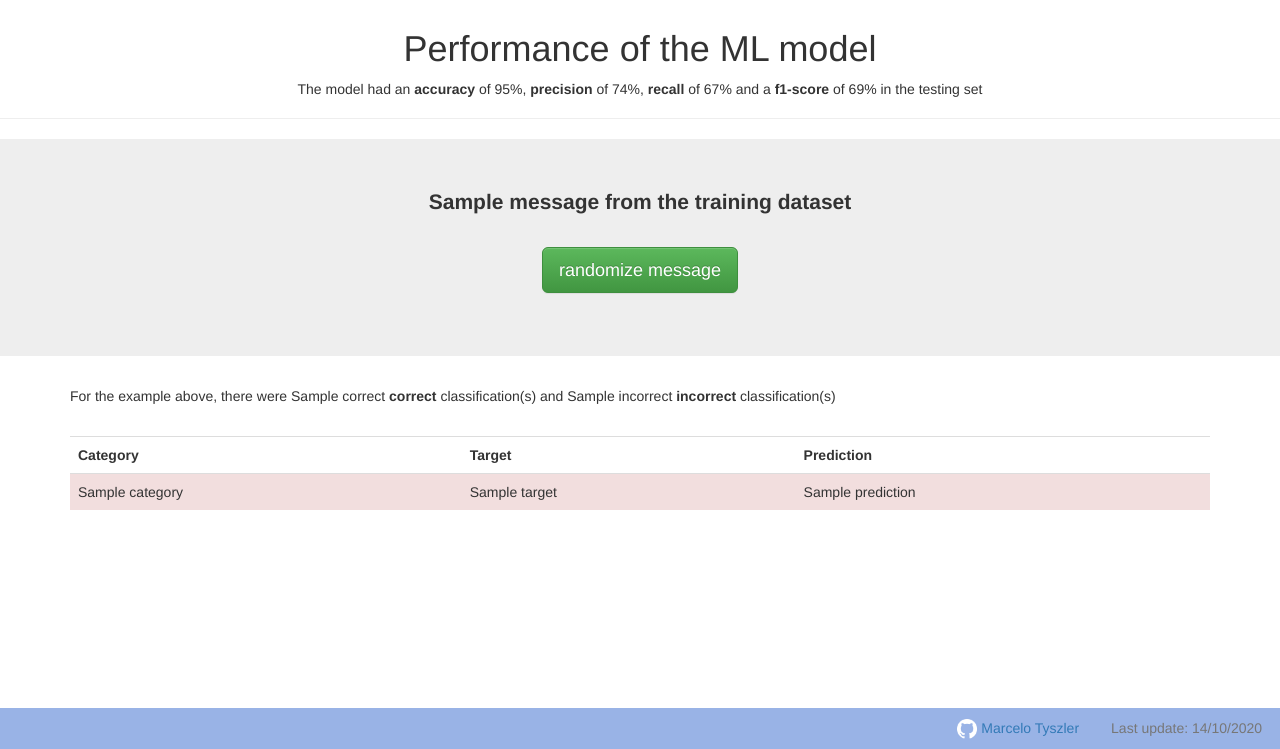
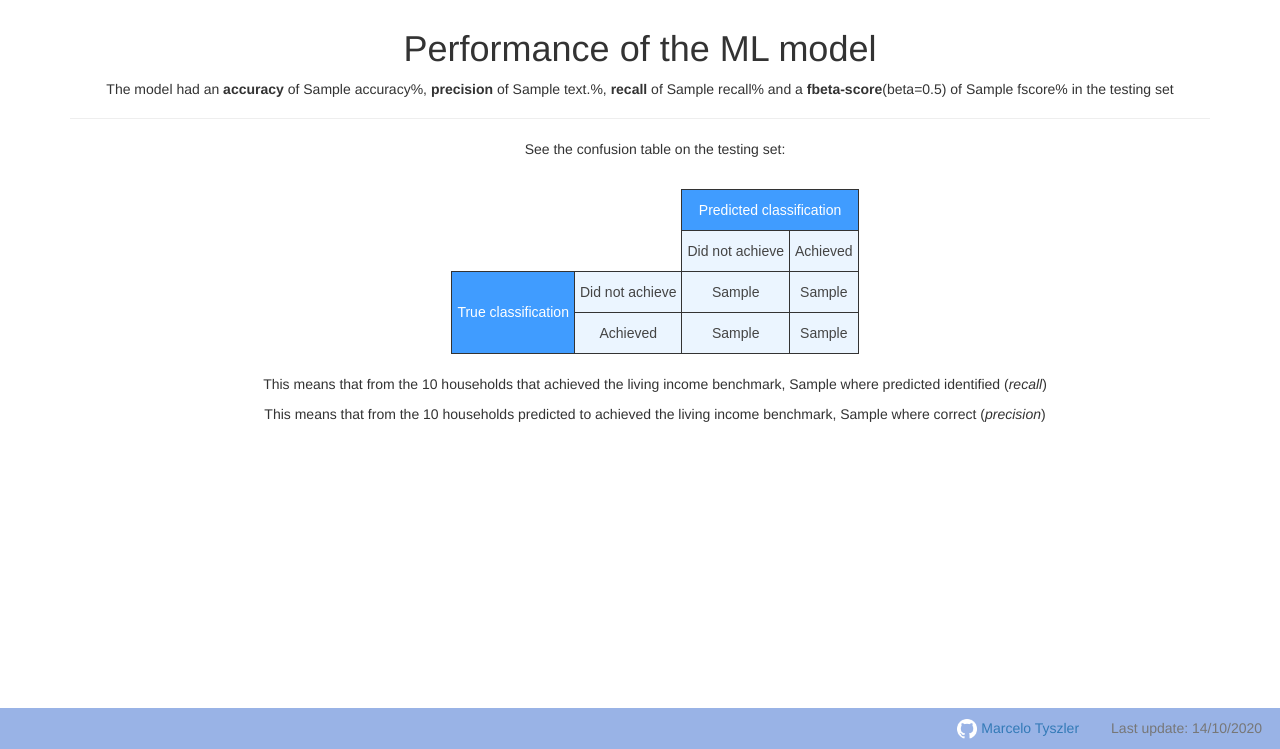
Before and after one commit to mtyszler/LivingIncomeModel, a Flask app: template app/templates/performance.html in a window 1280 px wide. Shown: the part 51-800 px from the top of the page. Run offline with Flask 2, Linux system fonts and the light colour scheme; the template is opened without the code that fills it: most values are stand-ins (such as "Sample title", 1, 10 or a date in 2020); parts of the project's set-up code (start-up, migrations or seed data) failed here and were passed over; some libraries are stand-ins or nearby versions.

Commit message:
Adjust the performance.html page

```diff
--- a/app/run.py
+++ b/app/run.py
@@ -9,6 +9,9 @@ from flask import render_template, request, jsonify
 import joblib
 
 from sklearn.model_selection import train_test_split
+from sklearn.metrics import precision_recall_fscore_support
+from sklearn.metrics import accuracy_score
+from sklearn.metrics import confusion_matrix
 
 import sys
 
@@ -208,34 +211,35 @@ def go():
 @app.route('/performance')
 def performance():
 
-    # gets the number of messages & categs
-    n_msgs = len(df.index)
-    n_categs = len(df.iloc[:, 4:].columns)
+    # test set predictions:
+    test_predictions = model.predict(X_test)
 
+    # performance metrics:
+    accuracy = np.int(np.round(accuracy_score(y_test, test_predictions)*100,0))
+    prfs = precision_recall_fscore_support(y_test, test_predictions, beta = 0.5, average = 'binary')
+    precision = np.int(np.round(prfs[0]*100,0))
+    recall = np.int(np.round(prfs[1]*100,0))
+    fscore = np.int(np.round(prfs[2]*100,0))
+
+    cm = confusion_matrix(y_test, test_predictions)
+    ff = cm[0][0] # false, predicted false
+    ft = cm[0][1] # false, predicted true
+    tf = cm[1][0] # true, predicted false
+    tt = cm[1][1] # true, predicted true
+
+    real_t = tf+tt
+    pred_t = ft+tt
     # selects a random row:
-    row_number = random.randrange(0,n_msgs)
-
-    # picks the message and targets:
-    msg = df['message'][row_number]
-    targets = df.iloc[row_number, 4:]
-
-    # predict:
-    predictions = model.predict([msg])[0]
-
-    # number of correct classifications:
-    correct_classifications = (targets == predictions).sum()
-    incorrect_classifications = n_categs - correct_classifications
-
-    # combine it all
-    classification_results = zip(df.columns[4:], targets.astype(bool), predictions.astype(bool))
 
     # render perfomance page
     return render_template(
         'performance.html',
-        msg = msg,
-        classification_result=classification_results,
-        correct = correct_classifications,
-        incorrect = incorrect_classifications
+        accuracy=accuracy,
+        precision = precision,
+        recall = recall,
+        fscore = fscore,
+        ff=ff, ft=ft, tf=tf,tt=tt,
+        real_t=real_t, pred_t=pred_t
         )
 
 
--- a/app/templates/performance.html
+++ b/app/templates/performance.html
@@ -1,49 +1,73 @@
 {% extends "master.html" %}
 
-{% block user_classifier %}
+{% block content %}
 <div class="page-header">
     <br>
     <h1 class="text-center">Performance of the ML model</h1>
     <p class="text-center">The model had an
-        <strong>accuracy</strong> of 95%,
-        <strong>precision</strong> of 74%,
-        <strong>recall</strong> of 67% and a
-        <strong>f1-score</strong> of 69% in the testing set</p>
+        <strong>accuracy</strong> of {{accuracy}}%,
+        <strong>precision</strong> of {{precision}}%,
+        <strong>recall</strong> of {{recall}}% and a
+        <strong>fbeta-score</strong>(beta=0.5) of {{fscore}}% in the testing set</p>
 </div>
 
-<div class="jumbotron">
+
 <div class="container">
-        <p class="text-center"><strong> Sample message from the training dataset </strong> </p>
-        <div class="row">
-            <div class="col-lg-12 form-group-lg">
-                <p class="text-center text-muted">{{msg}}</p>
-                <p class="text-center"><a class="btn btn-success btn-lg" href="/performance" role="button">randomize message</a></p>
-            </div>
-        </div>
-    </div>
-</div>
-{% endblock %}
 
-{% block content %}
-<p>For the example above, there were {{correct}} <strong>correct</strong> classification(s) and {{incorrect}} <strong>incorrect</strong> classification(s)</p>
+    <p class="text-center">See the confusion table on the testing set:</p>
     <br>
 
-<table class="table">
+    <style type="text/css">
+    .tg  {border-collapse:collapse;border-color:#9ABAD9;border-spacing:0;}
+    .tg .center {margin-left: auto; margin-right: auto;}
+    .tg td{background-color:#EBF5FF;border-color:#9ABAD9;border-style:solid;border-width:1px;color:#444;
+      font-family:Arial, sans-serif;font-size:14px;overflow:hidden;padding:10px 5px;word-break:normal;}
+    .tg th{background-color:#409cff;border-color:#9ABAD9;border-style:solid;border-width:1px;color:#fff;
+      font-family:Arial, sans-serif;font-size:14px;font-weight:normal;overflow:hidden;padding:10px 5px;word-break:normal;}
+    .tg .tg-g4tm{background-color:#409cff;border-color:#333333;text-align:center;vertical-align:middle;color:#fff}
+    .tg .tg-zv4m{border-width:0px;background-color:#ffffff;text-align:center;vertical-align:top}
+    .tg .tg-ao2g{border-color:#333333;text-align:center;vertical-align:top}
+    .tg .tg-de2y{border-color:#333333;text-align:center;vertical-align:top}
+    .tg.center {
+      margin-left: auto;
+      margin-right: auto;
+    }
+    </style>
+
+
+    <table class="center tg">
+        <thead>
           <tr>
-        <th>Category</th>
-        <th>Target</th>
-        <th>Prediction</th>
+            <th class="tg-zv4m"></th>
+            <th class="tg-zv4m"></th>
+            <th class="tg-ao2g" colspan="2">Predicted classification</th>
           </tr>
-    {% for category, target, prediction in classification_result %}
-        {% if target == prediction %}
-            <tr class="success">
-        {% else %}
-            <tr class="danger">
-        {% endif %}
-                <td>{{category.replace('_', ' ')}}</td>
-                <td>{{target}}</td>
-                <td>{{prediction}}</td>
+        </thead>
+        <tbody>
+          <tr>
+            <td class="tg-zv4m"></td>
+            <td class="tg-zv4m"></td>
+            <td class="tg-de2y">Did not achieve</td>
+            <td class="tg-de2y">Achieved</td>
           </tr>
-    {% endfor %}
+          <tr>
+            <td class="tg-g4tm" rowspan="2">True classification</td>
+            <td class="tg-de2y">Did not achieve</td>
+            <td class="tg-de2y">{{ff}}</td>
+            <td class="tg-de2y">{{ft}}</td>
+          </tr>
+          <tr>
+            <td class="tg-de2y">Achieved</td>
+            <td class="tg-de2y">{{tf}}</td>
+            <td class="tg-de2y">{{tt}}</td>
+          </tr>
+        </tbody>
     </table>
+
+    <br>
+    <p class="text-center">This means that from the {{real_t}} households that achieved the living income benchmark, {{tt}} where predicted identified (<i>recall</i>)</p>
+    <p class="text-center">This means that from the {{pred_t}} households predicted to achieved the living income benchmark, {{tt}} where correct (<i>precision</i>)</p>
+
+</div>
+
 {% endblock %}
```
Lines whose indentation alone changed are shown as unchanged.
